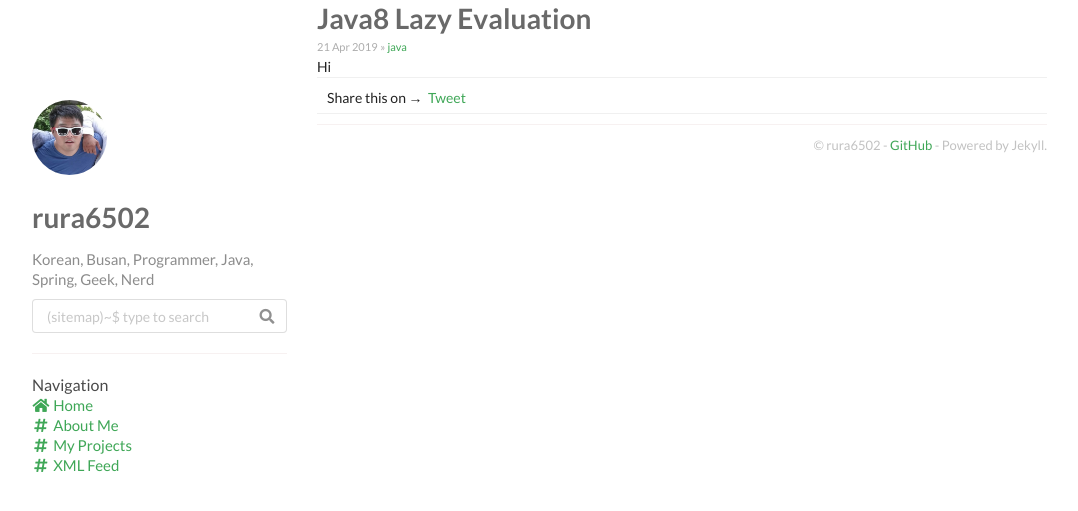
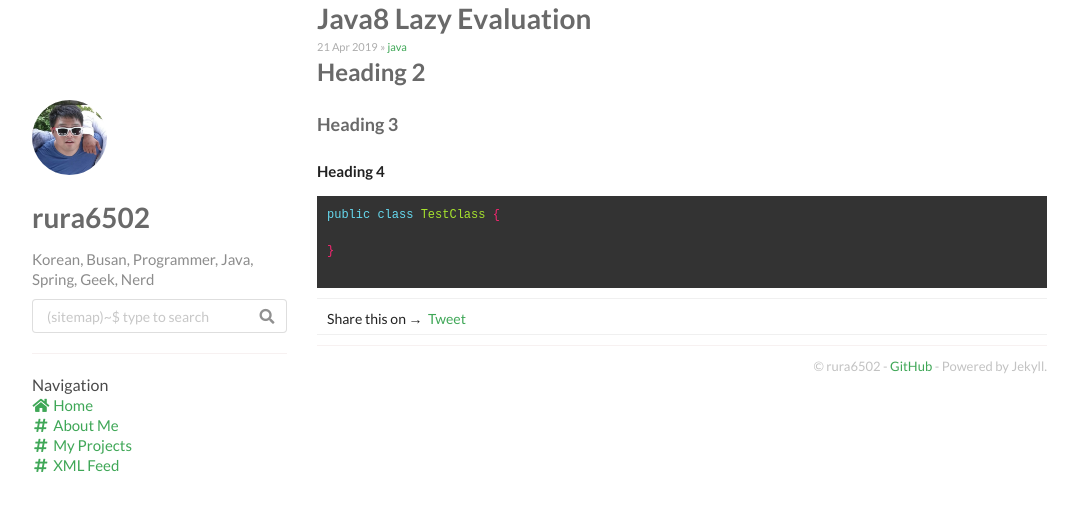
Before and after one commit to rura6502/rura6502.github.io, a Jekyll site: the page built from _posts/2019-04-21-Java8-Lazy_Evaluation.md, in a window 1280 px wide. Shown: the top 511 px of the page, without its empty margins (53-1131 px from the left). Built offline with Jekyll 4.4.1, drawn with Linux system fonts in a browser that asks for light colours; nearby versions of some CDN libraries; comment, search, counter and statistics services are not loaded.

Commit message:
upload test page

````diff
--- a/_posts/2019-04-21-Java8-Lazy_Evaluation.md
+++ b/_posts/2019-04-21-Java8-Lazy_Evaluation.md
@@ -5,4 +5,15 @@ date:   2019-04-21 18:34:10 +0900
 categories: [java]
 ---
 
-Hi
+## Heading 2
+
+### Heading 3
+
+#### Heading 4
+
+```java
+public class TestClass {
+
+}
+
+```
````
